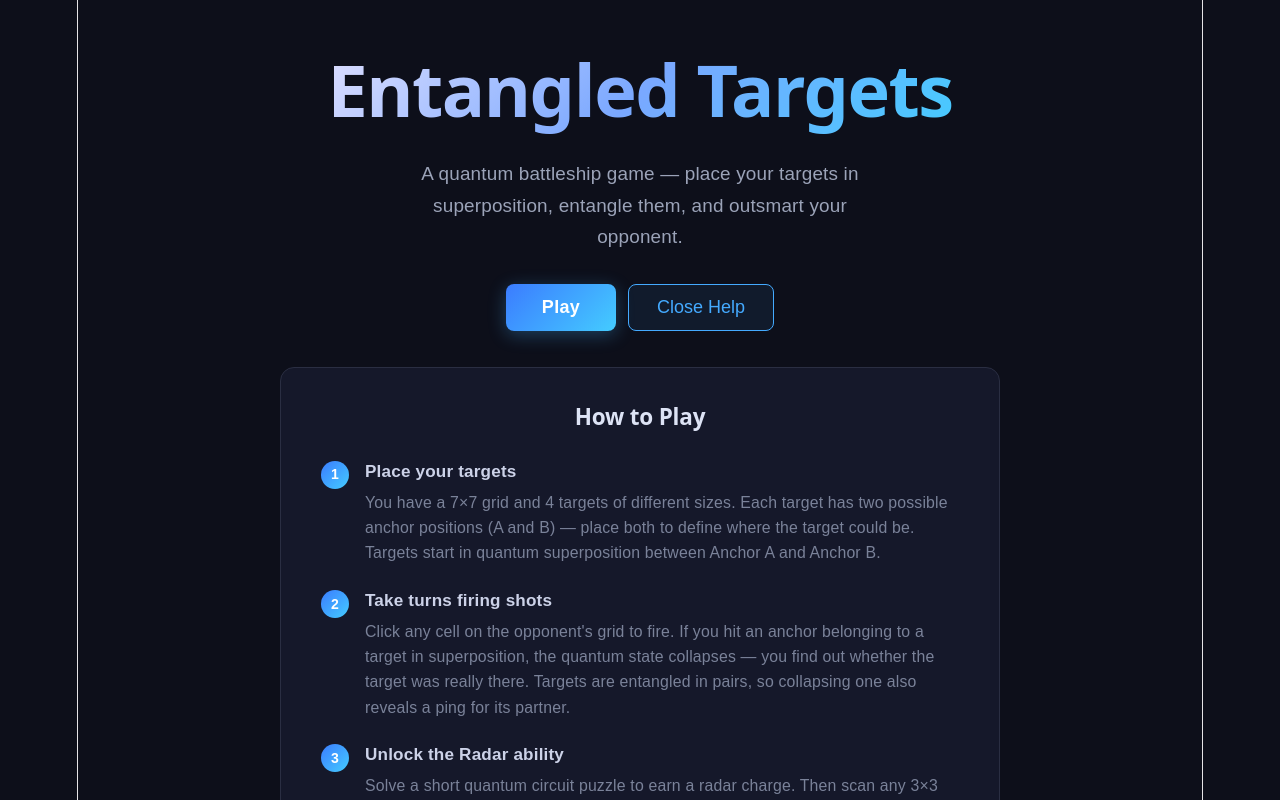
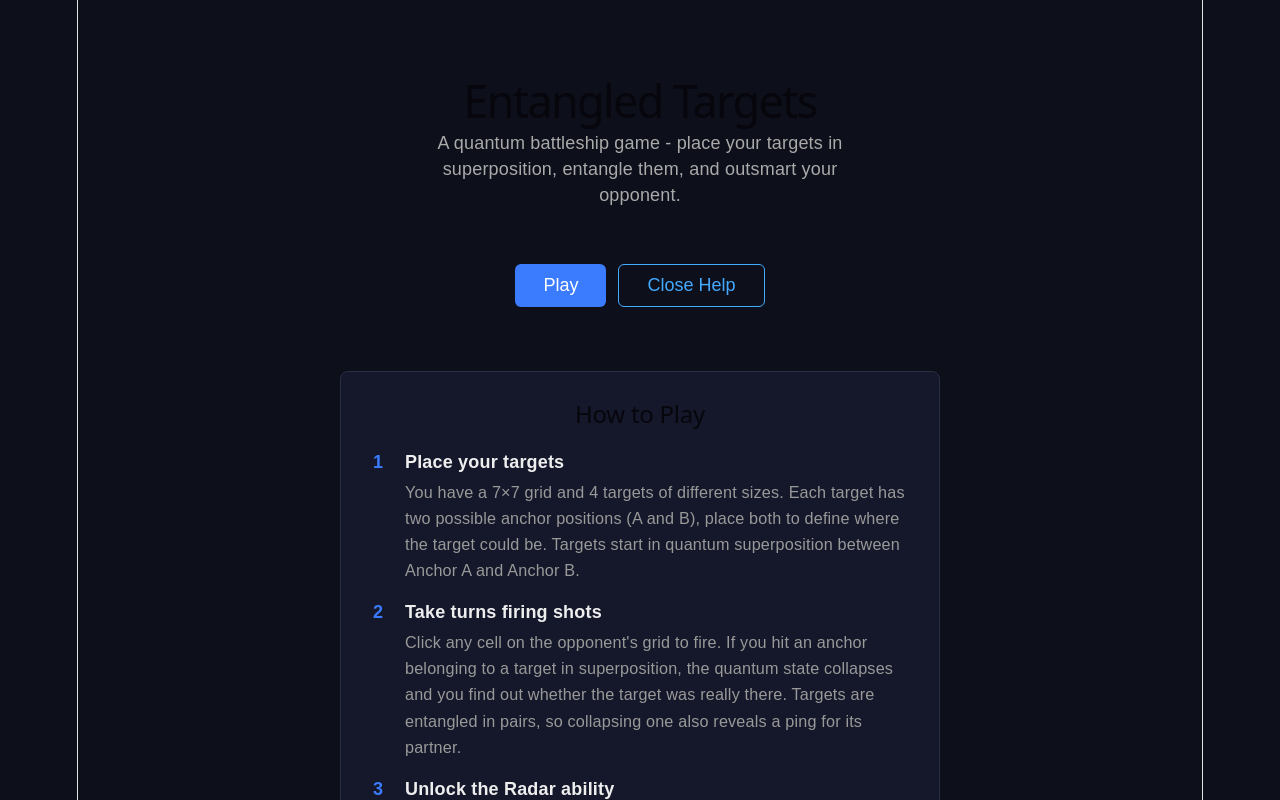
Before and after one commit to Ondralol/intro-to-qc-project, a React (Vite) app in the folder frontend/: page / in a window 1280 px wide. Both pictures are taken after a click on the button "How to Play". Shown: the top 800 px of the page. Built offline with nearby package versions, Linux system fonts and the light colour scheme; no server answers.

Commit message:
Simplify UI

```diff
--- a/frontend/src/components/Menu.css
+++ b/frontend/src/components/Menu.css
@@ -2,235 +2,142 @@
   display: flex;
   flex-direction: column;
   align-items: center;
-  width: 100%;
+  padding: 48px 24px;
   min-height: 100vh;
-  padding: 0 24px 48px;
 }
 
-/* ── Hero ── */
 .menu-hero {
   display: flex;
   flex-direction: column;
   align-items: center;
-  gap: 32px;
-  padding: 40px 24px 36px;
   text-align: center;
+  gap: 24px;
+  padding: 40px 0 32px;
 }
 
 .menu-title-block {
   display: flex;
   flex-direction: column;
   align-items: center;
-  gap: 16px;
+  gap: 8px;
 }
 
 .menu-title {
-  font-size: clamp(2.4rem, 6vw, 4rem);
-  font-weight: 700;
-  letter-spacing: -1.5px;
-  background: linear-gradient(135deg, #e0e0ff 0%, #7aa8ff 50%, #44ccff 100%);
-  -webkit-background-clip: text;
-  -webkit-text-fill-color: transparent;
-  background-clip: text;
-  margin: 0;
-  padding: 6px 4px 10px;
-  line-height: 1.2;
+  font-size: 2.5rem;
+  margin: 0 0 8px;
 }
 
 .menu-subtitle {
-  font-size: 1.05rem;
-  color: #9ba3b8;
+  color: #aaa;
+  margin: 0 0 32px;
   max-width: 480px;
-  line-height: 1.65;
-  margin: 0;
+  text-align: center;
 }
 
-/* ── Buttons ── */
 .menu-buttons {
   display: flex;
   gap: 12px;
-  flex-wrap: wrap;
-  justify-content: center;
+  margin-bottom: 32px;
 }
 
 .btn-primary {
-  padding: 12px 36px;
+  padding: 10px 28px;
   font-size: 1rem;
-  font-weight: 600;
-  letter-spacing: 0.3px;
   border: none;
-  border-radius: 8px;
-  background: linear-gradient(135deg, #3b7cff, #44ccff);
+  border-radius: 6px;
+  background: #3b7cff;
   color: #fff;
   cursor: pointer;
-  transition: opacity 0.15s, transform 0.12s;
-  box-shadow: 0 4px 18px rgba(68, 180, 255, 0.3);
 }
 
 .btn-primary:hover {
-  opacity: 0.88;
-  transform: translateY(-1px);
-}
-
-.btn-primary:active {
-  transform: translateY(0);
-  opacity: 1;
+  background: #2d6ee0;
 }
 
 .btn-secondary {
-  padding: 12px 28px;
+  padding: 10px 28px;
   font-size: 1rem;
-  font-weight: 500;
-  border: 1px solid #3a3d4d;
-  border-radius: 8px;
-  background: #1c1f2e;
-  color: #bcc3d8;
+  border: 1px solid #444;
+  border-radius: 6px;
+  background: transparent;
+  color: #ccc;
   cursor: pointer;
-  transition: border-color 0.15s, color 0.15s, background 0.15s;
 }
 
 .btn-secondary:hover {
-  border-color: #4af;
-  color: #4af;
-  background: #1a2435;
+  border-color: #aaa;
+  color: #fff;
 }
 
-.btn-secondary.active {
-  border-color: #4af;
-  color: #4af;
-  background: rgba(68, 170, 255, 0.08);
+.help-panel {
+  max-width: 600px;
+  width: 100%;
+  background: #15182a;
+  border: 1px solid #2a2e42;
+  border-radius: 8px;
+  padding: 28px 32px;
 }
 
-/* ── Help panel ── */
-.help-panel {
-  width: 100%;
-  max-width: 720px;
-  background: #15182a;
-  border: 1px solid #2a2e42;
-  border-radius: 14px;
-  padding: 36px 40px;
-  margin-bottom: 40px;
-  animation: slideDown 0.18s ease;
-}
-
-@keyframes slideDown {
-  from { opacity: 0; transform: translateY(-8px); }
-  to   { opacity: 1; transform: translateY(0); }
-}
-
-.help-title {
-  font-size: 1.25rem;
-  font-weight: 600;
-  color: #dde3f5;
-  margin: 0 0 28px;
-  letter-spacing: -0.2px;
+.help-panel h2 {
+  margin: 0 0 20px;
 }
 
 .help-steps {
   display: flex;
   flex-direction: column;
-  gap: 22px;
-  margin-bottom: 32px;
+  gap: 16px;
 }
 
 .help-step {
   display: flex;
-  gap: 16px;
-  align-items: flex-start;
-  text-align: left;
-}
-
-.help-step > div {
+  gap: 12px;
   text-align: left;
 }
 
 .step-num {
+  font-weight: bold;
+  color: #3b7cff;
   flex-shrink: 0;
-  width: 28px;
-  height: 28px;
-  border-radius: 50%;
-  background: linear-gradient(135deg, #3b7cff, #44ccff);
-  color: #fff;
-  font-size: 0.78rem;
-  font-weight: 700;
-  display: flex;
-  align-items: center;
-  justify-content: center;
-  margin-top: 2px;
+  width: 20px;
 }
 
 .help-step strong {
   display: block;
-  color: #ccd2e8;
-  font-size: 0.95rem;
-  margin-bottom: 5px;
+  margin-bottom: 4px;
 }
 
 .help-step p {
-  color: #7a8299;
-  font-size: 0.88rem;
-  line-height: 1.6;
+  color: #999;
   margin: 0;
+  font-size: 0.9rem;
 }
 
-/* ── Concept chips ── */
-.help-concepts h3 {
-  font-size: 0.8rem;
-  font-weight: 600;
-  letter-spacing: 0.08em;
-  text-transform: uppercase;
-  color: #555d78;
-  margin: 0 0 12px;
-}
-
-.concept-chips {
-  display: flex;
-  flex-wrap: wrap;
-  gap: 8px;
-}
-
-.chip {
-  padding: 4px 12px;
-  font-size: 0.78rem;
-  border-radius: 999px;
-  background: rgba(68, 170, 255, 0.1);
-  border: 1px solid rgba(68, 170, 255, 0.25);
-  color: #6ab8e8;
-}
-
-/* ── Footer ── */
 .menu-footer {
   margin-top: auto;
   display: flex;
-  align-items: center;
-  gap: 10px;
-  padding-top: 16px;
-  border-top: 1px solid #1f2235;
-  width: 100%;
-  max-width: 720px;
-  justify-content: center;
+  gap: 12px;
+  padding-top: 24px;
+  color: #555;
+  font-size: 0.85rem;
 }
 
 .footer-link {
-  display: inline-flex;
+  color: #666;
+  text-decoration: none;
+  display: flex;
   align-items: center;
-  gap: 6px;
-  font-size: 0.82rem;
-  color: #555d78;
-  text-decoration: none;
-  transition: color 0.15s;
+  gap: 4px;
 }
 
 .footer-link:hover {
-  color: #8892aa;
+  color: #aaa;
 }
 
 .footer-icon {
-  width: 15px;
-  height: 15px;
+  width: 14px;
+  height: 14px;
 }
 
 .footer-sep {
-  color: #333749;
-  font-size: 0.75rem;
+  color: #444;
 }
--- a/frontend/src/components/Menu.tsx
+++ b/frontend/src/components/Menu.tsx
@@ -14,7 +14,7 @@ export default function Menu({ onPlay }: Props) {
         <div className="menu-title-block">
           <h1 className="menu-title">Entangled Targets</h1>
           <p className="menu-subtitle">
-            A quantum battleship game — place your targets in superposition, entangle them, and outsmart your opponent.
+            A quantum battleship game - place your targets in superposition, entangle them, and outsmart your opponent.
           </p>
         </div>
 
@@ -38,7 +38,7 @@ export default function Menu({ onPlay }: Props) {
               <span className="step-num">1</span>
               <div>
                 <strong>Place your targets</strong>
-                <p>You have a 7×7 grid and 4 targets of different sizes. Each target has two possible anchor positions (A and B) — place both to define where the target could be. Targets start in quantum superposition between Anchor A and Anchor B.</p>
+                <p>You have a 7×7 grid and 4 targets of different sizes. Each target has two possible anchor positions (A and B), place both to define where the target could be. Targets start in quantum superposition between Anchor A and Anchor B.</p>
               </div>
             </div>
 
@@ -46,7 +46,7 @@ export default function Menu({ onPlay }: Props) {
               <span className="step-num">2</span>
               <div>
                 <strong>Take turns firing shots</strong>
-                <p>Click any cell on the opponent's grid to fire. If you hit an anchor belonging to a target in superposition, the quantum state collapses — you find out whether the target was really there. Targets are entangled in pairs, so collapsing one also reveals a ping for its partner.</p>
+                <p>Click any cell on the opponent's grid to fire. If you hit an anchor belonging to a target in superposition, the quantum state collapses and you find out whether the target was really there. Targets are entangled in pairs, so collapsing one also reveals a ping for its partner.</p>
               </div>
             </div>
 
@@ -54,7 +54,7 @@ export default function Menu({ onPlay }: Props) {
               <span className="step-num">3</span>
               <div>
                 <strong>Unlock the Radar ability</strong>
-                <p>Solve a short quantum circuit puzzle to earn a radar charge. Then scan any 3×3 area: targets still in superposition appear with ~50/50 probability, while collapsed targets are shown exactly.</p>
+                <p>Solve a short quantum circuit puzzle to earn a radar charge. Then scan any 3×3 area TODO</p>
               </div>
             </div>
 
@@ -62,20 +62,8 @@ export default function Menu({ onPlay }: Props) {
               <span className="step-num">4</span>
               <div>
                 <strong>Win the game</strong>
-                <p>Destroy all of your opponent's targets before they destroy yours. Use deduction, quantum probabilities, and the radar wisely.</p>
+                <p>Destroy all of your opponent's targets before they destroy yours.</p>
               </div>
-            </div>
-          </div>
-
-          <div className="help-concepts">
-            <h3>Quantum concepts in the game</h3>
-            <div className="concept-chips">
-              <span className="chip">Superposition</span>
-              <span className="chip">Entanglement</span>
-              <span className="chip">Measurement collapse</span>
-              <span className="chip">Hadamard gate</span>
-              <span className="chip">CNOT gate</span>
-              <span className="chip">State reconstruction</span>
             </div>
           </div>
         </div>
--- a/frontend/src/components/Waiting.css
+++ b/frontend/src/components/Waiting.css
@@ -3,109 +3,23 @@
   align-items: center;
   justify-content: center;
   min-height: 100vh;
-  padding: 24px;
 }
 
 .waiting-card {
-  display: flex;
-  flex-direction: column;
-  align-items: center;
-  gap: 20px;
   background: #15182a;
   border: 1px solid #2a2e42;
-  border-radius: 18px;
-  padding: 52px 56px;
-  max-width: 420px;
+  border-radius: 8px;
+  padding: 40px 48px;
+  max-width: 400px;
   width: 100%;
   text-align: center;
-  box-shadow: 0 12px 48px rgba(0, 0, 0, 0.45);
 }
 
-/* ── Animated orb ── */
-.waiting-orb {
-  width: 72px;
-  height: 72px;
-  border-radius: 50%;
-  background: radial-gradient(circle at 35% 35%, #4af, #1a4a80);
-  box-shadow:
-    0 0 0 12px rgba(68, 170, 255, 0.08),
-    0 0 0 24px rgba(68, 170, 255, 0.04);
-  animation: pulse 2.4s ease-in-out infinite;
-  display: flex;
-  align-items: center;
-  justify-content: center;
+.waiting-card h2 {
+  margin: 0 0 12px;
 }
 
-.orb-inner {
-  display: block;
-  width: 28px;
-  height: 28px;
-  border-radius: 50%;
-  background: rgba(255, 255, 255, 0.18);
-  animation: spin 3.2s linear infinite;
-  border-top: 2px solid rgba(255, 255, 255, 0.55);
+.waiting-card p {
+  color: #999;
+  margin: 0;
 }
-
-@keyframes pulse {
-  0%, 100% { box-shadow: 0 0 0 12px rgba(68, 170, 255, 0.08), 0 0 0 24px rgba(68, 170, 255, 0.04); }
-  50%       { box-shadow: 0 0 0 18px rgba(68, 170, 255, 0.12), 0 0 0 36px rgba(68, 170, 255, 0.05); }
-}
-
-@keyframes spin {
-  to { transform: rotate(360deg); }
-}
-
-/* ── Text ── */
-.waiting-title {
-  font-size: 1.35rem;
-  font-weight: 600;
-  color: #dde3f5;
-  margin: 0;
-  letter-spacing: -0.2px;
-}
-
-.waiting-sub {
-  font-size: 0.9rem;
-  color: #6a7290;
-  margin: 0;
-  line-height: 1.5;
-}
-
-/* ── Bouncing dots ── */
-.waiting-dots {
-  display: flex;
-  gap: 7px;
-  align-items: center;
-}
-
-.waiting-dots span {
-  display: block;
-  width: 7px;
-  height: 7px;
-  border-radius: 50%;
-  background: #3a7cff;
-  animation: bounce 1.2s ease-in-out infinite;
-}
-
-.waiting-dots span:nth-child(2) { animation-delay: 0.18s; }
-.waiting-dots span:nth-child(3) { animation-delay: 0.36s; }
-
-@keyframes bounce {
-  0%, 80%, 100% { transform: scale(0.7); opacity: 0.4; }
-  40%            { transform: scale(1);   opacity: 1;   }
-}
-
-/* ── Hint ── */
-.waiting-hint {
-  font-size: 0.8rem;
-  color: #444c65;
-  line-height: 1.55;
-  border-top: 1px solid #1f2235;
-  padding-top: 18px;
-  width: 100%;
-}
-
-.waiting-hint em {
-  font-style: normal;
-  color: #6ab8e8;
-}
--- a/frontend/src/components/Waiting.tsx
+++ b/frontend/src/components/Waiting.tsx
@@ -4,22 +4,8 @@ export default function Waiting() {
   return (
     <div className="waiting-root">
       <div className="waiting-card">
-        <div className="waiting-orb" aria-hidden="true">
-          <span className="orb-inner" />
-        </div>
-
-        <h2 className="waiting-title">Searching for opponent</h2>
-        <p className="waiting-sub">
-          Share the link with a friend to start the game.
-        </p>
-
-        <div className="waiting-dots" aria-label="loading">
-          <span /><span /><span />
-        </div>
-
-        <div className="waiting-hint">
-          While you wait — your targets will be placed in <em>superposition</em> once a match is found.
-        </div>
+        <h2 className="waiting-title">Searching for opponent...</h2>
+        <p className="waiting-sub">Share the link with a friend to start the game.</p>
       </div>
     </div>
   )
```
